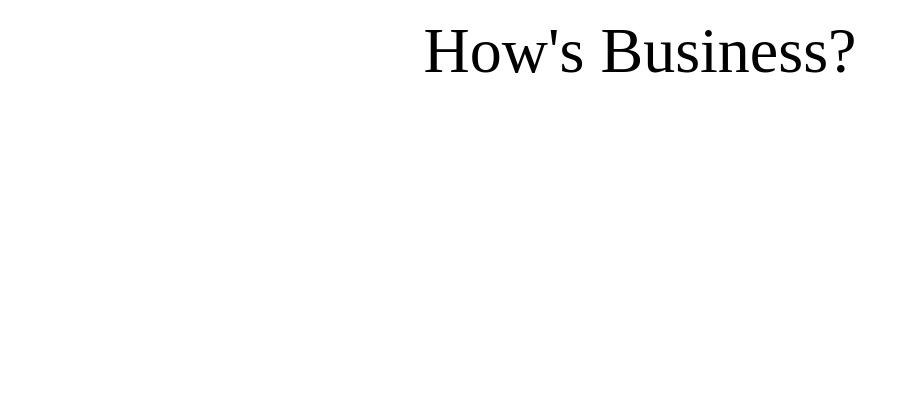
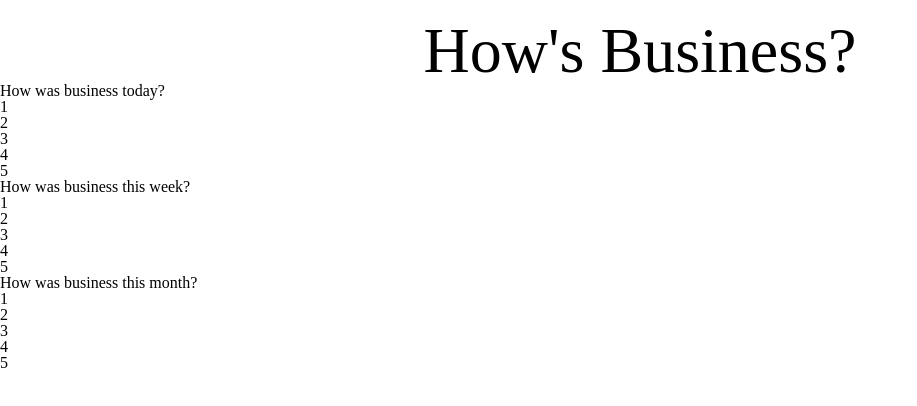
Before and after one commit to pestorius/howsbusinessdoing, a plain HTML site: page index.html in a window 1280 px wide. Shown: the whole page, without its empty margins (0-917 px from the left). Drawn offline with Linux system fonts and the light colour scheme.

Commit message:
Added rating surveys

```diff
--- a/index.html
+++ b/index.html
@@ -11,5 +11,35 @@
         <header>
             <h1 id="main_title_header">How's Business?</h1>
         </header>
+        <section class="rating_survey">
+            <h2>How was business today?</h2>
+            <ul>
+                <li>1</li>
+                <li>2</li>
+                <li>3</li>
+                <li>4</li>
+                <li>5</li>
+            </ul>
+        </section>
+        <section class="rating_survey">
+            <h2>How was business this week?</h2>
+            <ul>
+                <li>1</li>
+                <li>2</li>
+                <li>3</li>
+                <li>4</li>
+                <li>5</li>
+            </ul>
+        </section>
+        <section class="rating_survey">
+            <h2>How was business this month?</h2>
+            <ul>
+                <li>1</li>
+                <li>2</li>
+                <li>3</li>
+                <li>4</li>
+                <li>5</li>
+            </ul>
+        </section>
     </body>
 </html>
```
